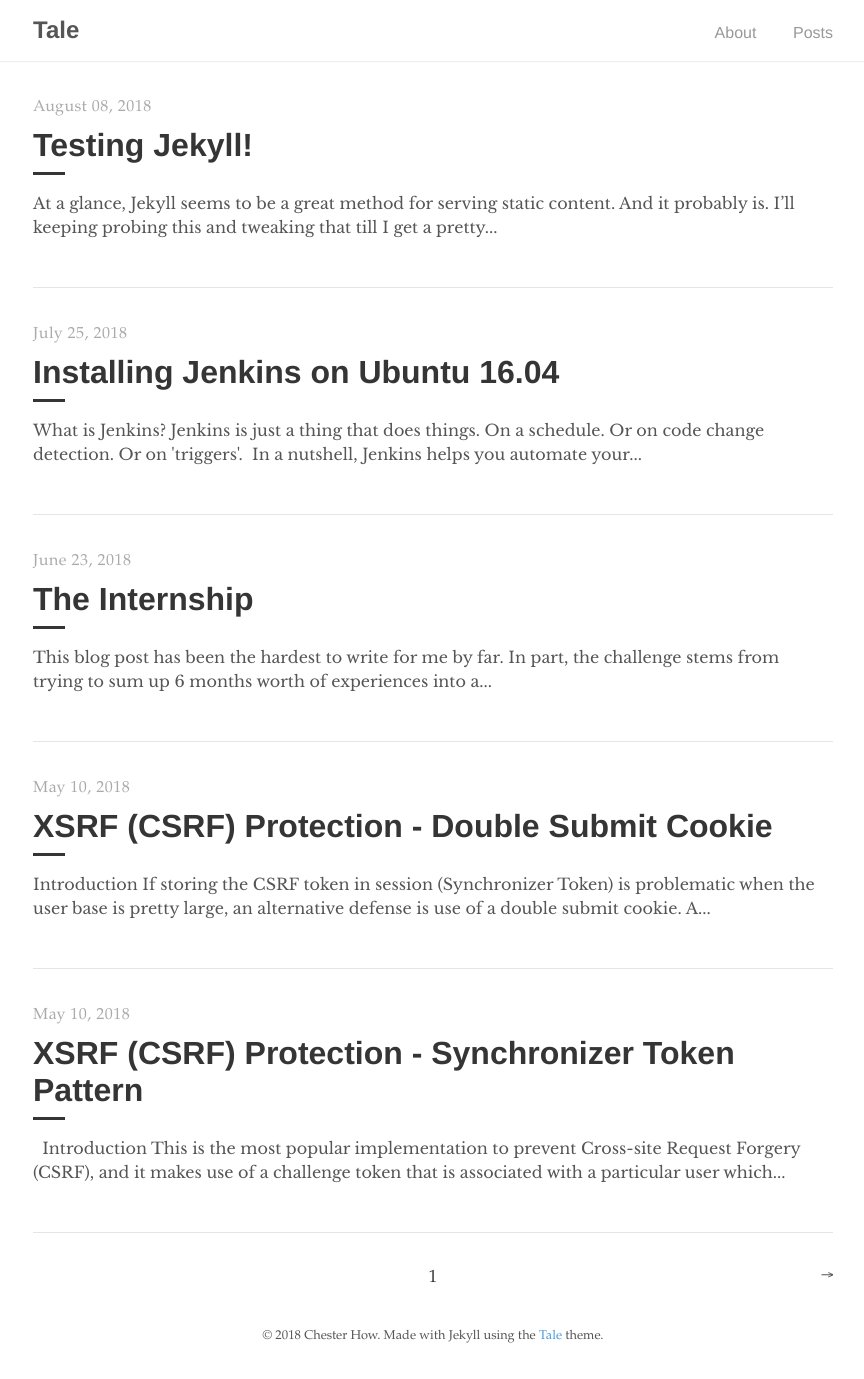
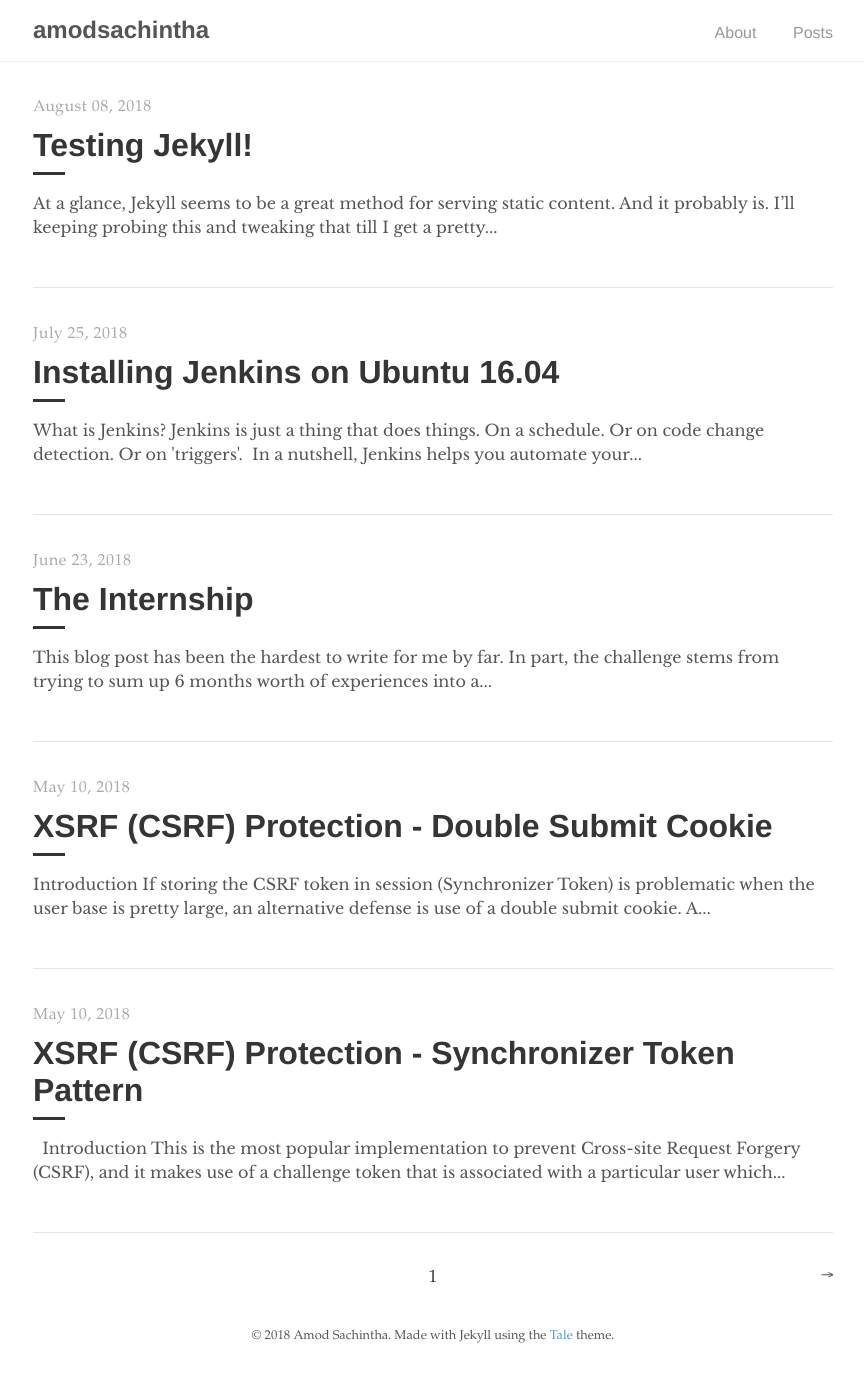
Before and after one commit to amodsachintha/amodsachintha.github.io, a Jekyll site: the page built from index.html, in a window 1280 px wide. Shown: the whole page, without its empty margins (207-1071 px from the left). Built offline with Jekyll 4.4.1, drawn with Linux system fonts in a browser that asks for light colours; the list of posts is cut into pages by our own code.

Commit message:
config updates

```diff
--- a/Gemfile
+++ b/Gemfile
@@ -2,3 +2,4 @@
 
 source "https://rubygems.org"
 gemspec
+gem 'wdm', '>= 0.1.0' if Gem.win_platform?
--- a/_config.yml
+++ b/_config.yml
@@ -1,14 +1,13 @@
 # Site settings
-title:          Tale
-description:    "Minimal Jekyll theme for storytellers"
-baseurl:        "/tale"
-url:            "https://chesterhow.github.io"
+title:          amodsachintha
+description:    "tech stuff"
+url:            ""
 
 # Author
 author:
-  name:         Chester How
-  url:          https://chester.how
-  email:        chesterhow@gmail.com
+  name:         Amod Sachintha
+  url:          amodsachintha.github.io
+  email:        amod077@gmail.com
 
 # Build settings
 markdown:       kramdown
```
Also changed, not shown: Gemfile.lock.
